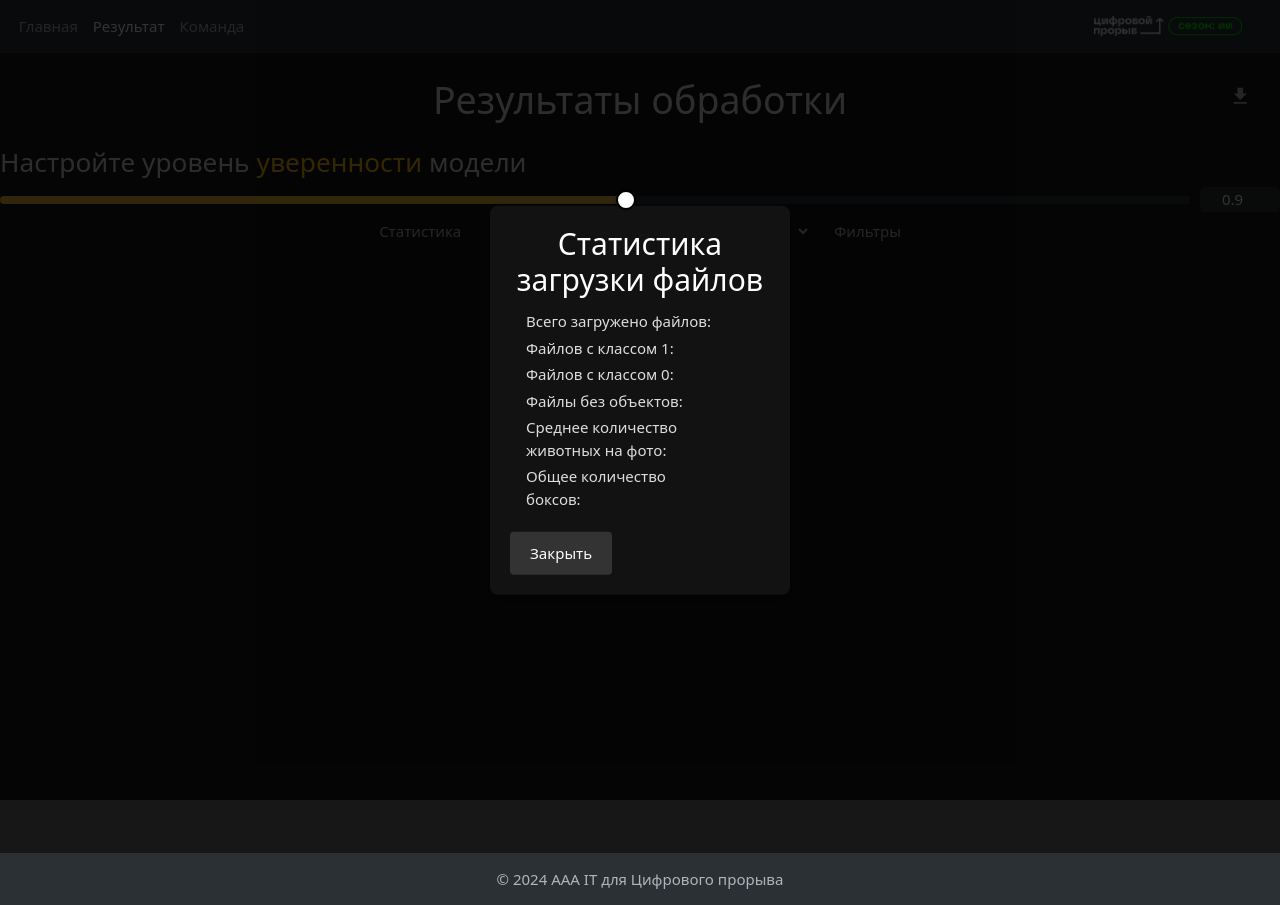
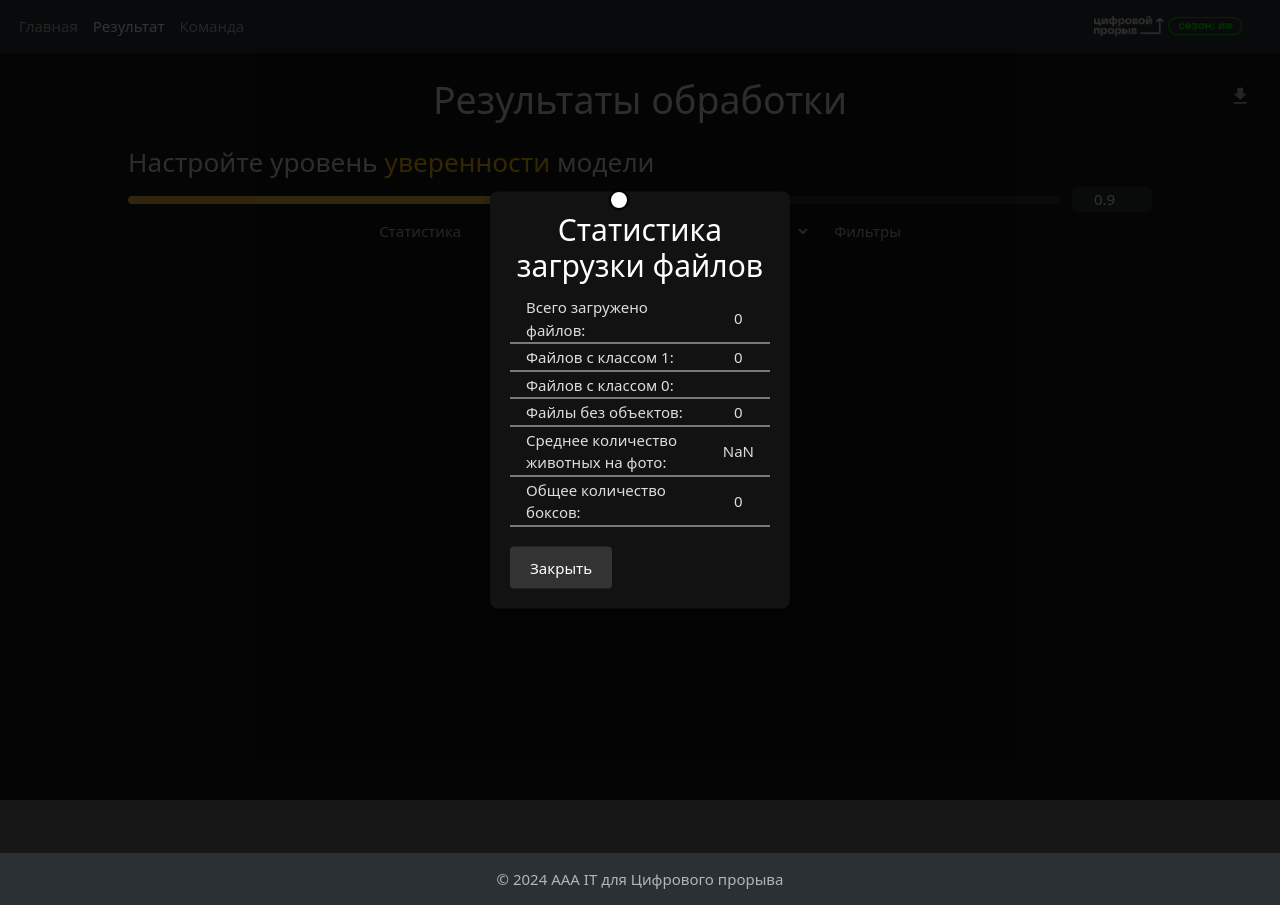
Before and after one commit to artiebears13/animals-hack, a React (Create React App) app in the folder animals/frontend/: page /result in a window 1280 px wide. Both pictures are taken after a click on the button "Статистика". Built offline with nearby package versions, Linux system fonts and the light colour scheme.

Commit message:
fixed stats

```diff
--- a/animals/frontend/src/components/ConfidenceLevelInput/ConfidenceLevelInput.css
+++ b/animals/frontend/src/components/ConfidenceLevelInput/ConfidenceLevelInput.css
@@ -1,3 +1,8 @@
+.confidence-level-container{
+    width: 80%;
+    margin:auto;
+}
+
 .confidence-level-controls {
     display: flex;
     align-items: center;
--- a/animals/frontend/src/components/StatsContainer/StatsContainer.jsx
+++ b/animals/frontend/src/components/StatsContainer/StatsContainer.jsx
@@ -25,29 +25,29 @@ export const StatsContainer = ({buttonClassName}) => {
                 <h2 style={headerStyle}>Статистика загрузки файлов</h2>
                 <table style={tableStyle}>
                     <tbody>
-                    <tr>
-                        <td style={cellStyle}>Всего загружено файлов:</td>
-                        <td style={cellStyle}>{stats.total_files_upload}</td>
+                    <tr style={trStyle}>
+                        <td style={cellNameStyle}>Всего загружено файлов:</td>
+                        <td style={cellDataStyle}>{stats.total_files_uploaded}</td>
                     </tr>
-                    <tr>
-                        <td style={cellStyle}>Файлов с классом 1:</td>
-                        <td style={cellStyle}>{stats.total_class1_files}</td>
+                    <tr style={trStyle}>
+                        <td style={cellNameStyle}>Файлов с классом 1:</td>
+                        <td style={cellDataStyle}>{stats.total_class1_files}</td>
                     </tr>
-                    <tr>
-                        <td style={cellStyle}>Файлов с классом 0:</td>
-                        <td style={cellStyle}>{stats.total_class0_files}</td>
+                    <tr style={trStyle}>
+                        <td style={cellNameStyle}>Файлов с классом 0:</td>
+                        <td style={cellDataStyle}>{stats.total_class0_files}</td>
                     </tr>
-                    <tr>
-                        <td style={cellStyle}>Файлы без объектов:</td>
-                        <td style={cellStyle}>{stats.total_files_without_objects}</td>
+                    <tr style={trStyle}>
+                        <td style={cellNameStyle}>Файлы без объектов:</td>
+                        <td style={cellDataStyle}>{stats.total_files_without_objects}</td>
                     </tr>
-                    <tr>
-                        <td style={cellStyle}>Среднее количество животных на фото:</td>
-                        <td style={cellStyle}>{stats.average_animals_per_photo}</td>
+                    <tr style={trStyle}>
+                        <td style={cellNameStyle}>Среднее количество животных на фото:</td>
+                        <td style={cellDataStyle}>{stats.average_animals_per_photo}</td>
                     </tr>
-                    <tr>
-                        <td style={cellStyle}>Общее количество боксов:</td>
-                        <td style={cellStyle}>{stats.total_bbox_number}</td>
+                    <tr style={trStyle}>
+                        <td style={cellNameStyle}>Общее количество боксов:</td>
+                        <td style={cellDataStyle}>{stats.total_bbox_number}</td>
                     </tr>
                     </tbody>
                 </table>
@@ -103,8 +103,17 @@ const tableStyle = {
 };
 
 // Стили для ячеек таблицы
-const cellStyle = {
+const cellDataStyle = {
     padding: '2px 16px',
+    textAlign: 'center'
 };
 
+const cellNameStyle = {
+    padding: '2px 16px'
+}
+
+const trStyle ={
+    borderBottom: "1px solid #ddd",
+}
+
 export default StatsContainer;
--- a/animals/frontend/src/contexts/FilesContext.jsx
+++ b/animals/frontend/src/contexts/FilesContext.jsx
@@ -22,6 +22,7 @@ export const FilesProvider = ({ children }) => {
     const [getResponse, setGetResponse] = useState(false);
     const [jobId, setJobId] = useState("");
     const [stats, setStats] = useState({});
+    const [totalFilesNumber, setTotalFilesNumber] = useState(0);
 
     const setUploadedFiles = useCallback((files) => {
         setFiles(files);
@@ -34,7 +35,11 @@ export const FilesProvider = ({ children }) => {
 
     useEffect(() => {
         recalculateClass();
-    }, [confidenceLevel]);
+    }, [confidenceLevel, setConfidenceLevel]);
+
+    useEffect(() => {
+        recalculateStats();
+    }, [confidenceLevel, setConfidenceLevel]);
 
 
 
@@ -46,6 +51,8 @@ export const FilesProvider = ({ children }) => {
         setError(null);
         setShowToast(false);
         setResponseMessage('');
+        console.log({files});
+        setTotalFilesNumber(files.length);
 
 
         try {
@@ -115,13 +122,50 @@ export const FilesProvider = ({ children }) => {
         return formData;
     };
 
+    const getTotalClass1Number = ()=>{
+        let total = 0;
+        processedFiles.forEach((item, index) => {
+            item.border.forEach((item2, idx) => {
+                if (item2.object_class > confidenceLevel){
+                    total += 1;
+                }
+            })
+        })
+        return total;
+    }
+    const getTotalClass2Number = ()=>{
+        let total = 0;
+        processedFiles.forEach((item, index) => {
+            item.border.forEach((item2, idx) => {
+                if (item2.object_class <= confidenceLevel){
+                    total += 1;
+                }
+            })
+        })
+        return total;
+    }
+
+    const recalculateStats = () => {
+        const total_class1_files = getTotalClass1Number();
+        const total_class2_files = getTotalClass2Number();
+        const statsObj = {
+            total_files_uploaded: totalFilesNumber,
+            total_class1_files,
+            total_class2_files,
+            total_files_without_objects: processedFiles.length - totalFilesNumber,
+            average_animals_per_photo: (total_class1_files + total_class2_files) / processedFiles.length,
+            total_bbox_number: total_class1_files + total_class2_files
+        }
+        setStats(statsObj);
+    }
+
     const recalculateClass = () => {
         setProcessedFiles((prev) => {
             return prev.map(image => {
                 const updatedBorders = image.border.map(borderObject => ({
                     ...borderObject,
-                    animal_name: borderObject.object_class > confidenceLevel ? "качественное" : "вспомагательное", // меняем animal_name
-                    object_class: borderObject.object_class > confidenceLevel ? 1 : 0, // меняем animal_name
+                    animal_name: borderObject.object_class > confidenceLevel ? "Основное" : "Вспомогательное", // меняем animal_name
+                    // object_class: borderObject.object_class > confidenceLevel ? 1 : 0, // меняем animal_name
                 }));
 
                 return {
@@ -141,7 +185,7 @@ export const FilesProvider = ({ children }) => {
 
                 const updatedBorders = image.border.map(borderObject => ({
                     ...borderObject,
-                    animal_name: borderObject.object_class === 1 ? "качественное" : "вспомагательное", // меняем animal_name
+                    animal_name: borderObject.object_class === 1 ? "Основное" : "Вспомогательное", // меняем animal_name
                 }));
 
                 return {
```
